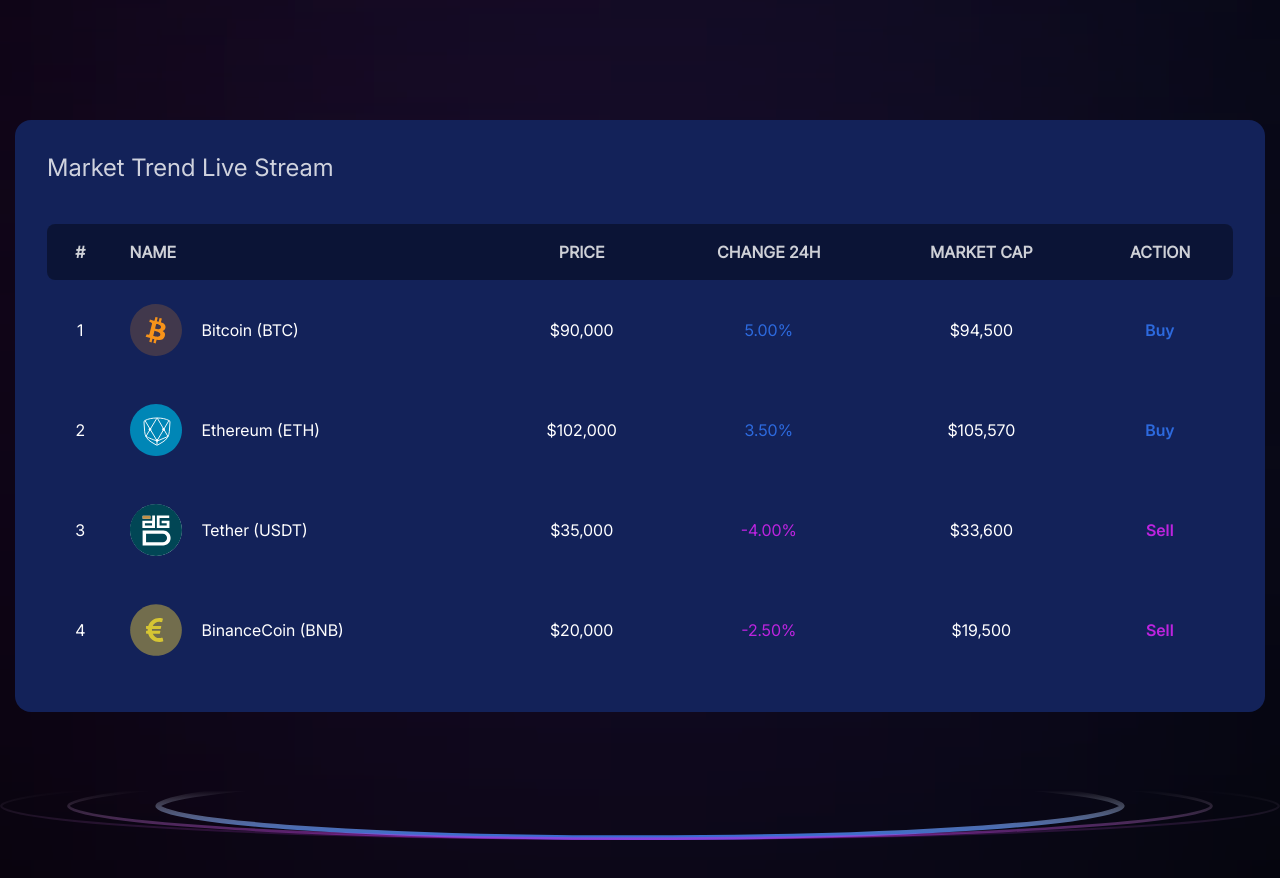
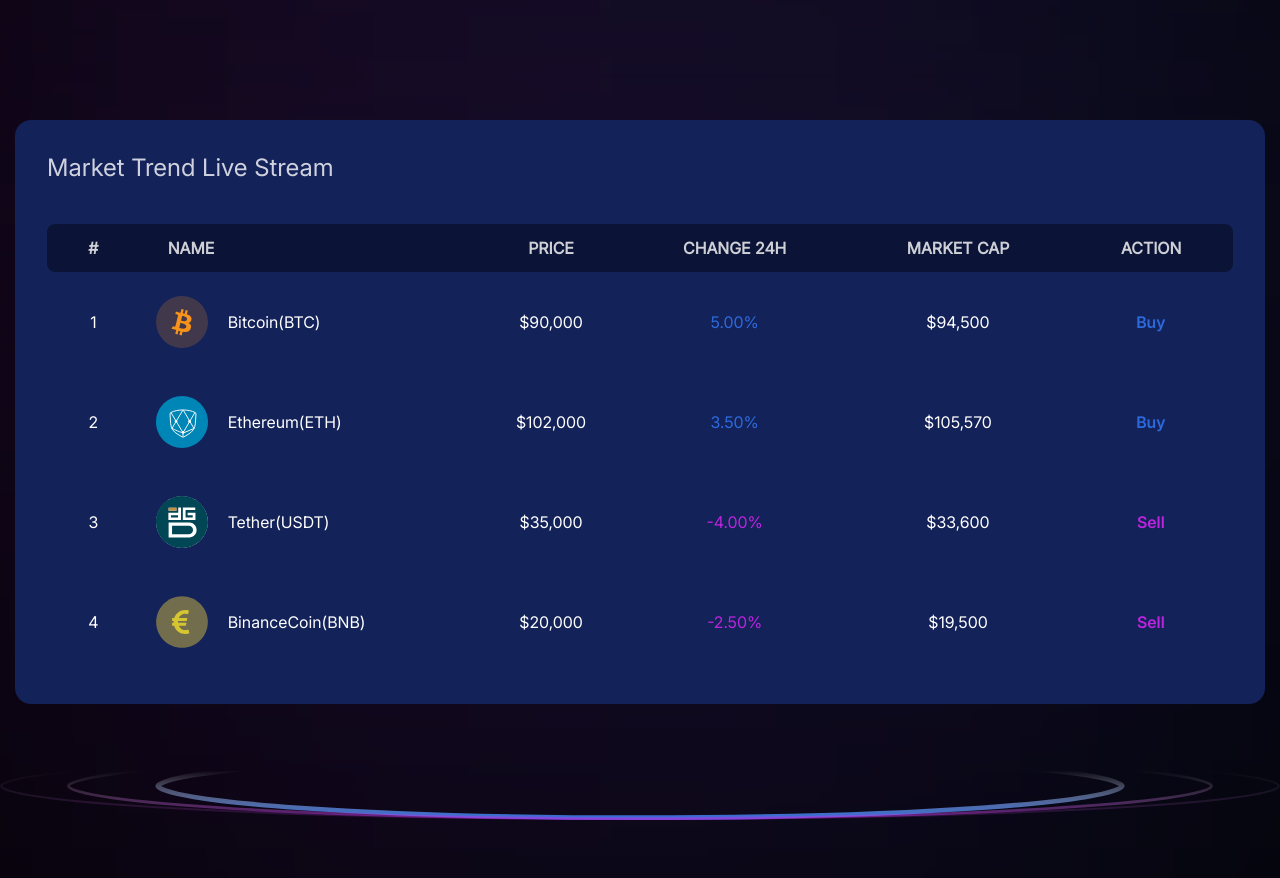
Before and after one commit to RaminHaghi/crypto, a plain HTML site: page index.html in a window 1280 px wide. Shown: the part 1840-2718 px from the top of the page. Drawn offline with Linux system fonts and the light colour scheme.

Commit message:
table coding and styles done

```diff
--- a/index.html
+++ b/index.html
@@ -9,6 +9,11 @@
             content="about crypto, digital marketing, bitcoin"
         />
         <meta name="author" content="Ramin Haghi" />
+        <link
+            rel="shortcut icon"
+            href="./images/logo/app-logo.png"
+            type="image/png"
+        />
         <link rel="stylesheet" href="./styles/app.css" />
     </head>
 
@@ -496,7 +501,7 @@
 
                 <div class="container">
                     <div
-                        class="bg-table-bg w-full px-4 py-8 xl:p-8 rounded-2xl"
+                        class="table-main bg-table-bg w-full px-4 py-8 xl:p-8 rounded-2xl overflow-auto"
                     >
                         <h4 class="text-title-section text-2xl">
                             Market Trend Live Stream
@@ -504,11 +509,11 @@
                         <table class="table-auto w-full mt-10 text-white">
                             <thead>
                                 <tr
-                                    class="bg-black-trp rounded-2xl *:p-4 text-title-section"
+                                    class="bg-black-trp rounded-2xl *:px-7 *:p-3 text-title-section"
                                 >
                                     <th class="rounded-s-lg">#</th>
                                     <th class="text-start">NAME</th>
-                                    <th>PRICE</th>
+                                    <th class="px-8">PRICE</th>
                                     <th>CHANGE 24H</th>
                                     <th>MARKET CAP</th>
                                     <th class="rounded-e-lg">ACTION</th>
@@ -516,17 +521,21 @@
                             </thead>
 
                             <tbody>
-                                <tr class="*:px-4 *:py-6 *:text-center">
+                                <tr
+                                    class="*:px-7 xl:*:px-4 *:py-6 *:text-center"
+                                >
                                     <td>1</td>
-                                    <td class="flex items-center gap-5">
+                                    <td
+                                        class="flex items-center text-end gap-3 lg:gap-5"
+                                    >
                                         <img
-                                            class="w-13 h-13"
+                                            class="w-10 lg:w-13 h-10 lg:h-13"
                                             src="./images/table/bitcoin.svg"
                                             alt="Bitcoint Icon"
                                         />
-                                        Bitcoin (BTC)
+                                        Bitcoin(BTC)
                                     </td>
-                                    <td>$90,000</td>
+                                    <td class="px-8">$90,000</td>
                                     <td class="text-app-blue">5.00%</td>
                                     <td>$94,500</td>
                                     <td
@@ -536,17 +545,21 @@
                                     </td>
                                 </tr>
 
-                                <tr class="*:px-4 *:py-6 *:text-center">
+                                <tr
+                                    class="*:px-7 xl:*:px-4 *:py-6 *:text-center"
+                                >
                                     <td>2</td>
-                                    <td class="flex items-center gap-5">
+                                    <td
+                                        class="flex items-center gap-3 lg:gap-5"
+                                    >
                                         <img
-                                            class="w-13 h-13"
+                                            class="w-10 lg:w-13 h-10 lg:h-13"
                                             src="./images/table/cryptoone.svg"
                                             alt="Bitcoint Icon"
                                         />
-                                        Ethereum (ETH)
+                                        Ethereum(ETH)
                                     </td>
-                                    <td>$102,000</td>
+                                    <td class="px-8">$102,000</td>
                                     <td class="text-app-blue">3.50%</td>
                                     <td>$105,570</td>
                                     <td
@@ -556,17 +569,21 @@
                                     </td>
                                 </tr>
 
-                                <tr class="*:px-4 *:py-6 *:text-center">
+                                <tr
+                                    class="*:px-7 xl:*:px-4 *:py-6 *:text-center"
+                                >
                                     <td>3</td>
-                                    <td class="flex items-center gap-5">
+                                    <td
+                                        class="flex items-center gap-3 lg:gap-5"
+                                    >
                                         <img
-                                            class="w-13 h-13"
+                                            class="w-10 lg:w-13 h-10 lg:h-13"
                                             src="./images/table/cryptothree.svg"
                                             alt="Bitcoint Icon"
                                         />
-                                        Tether (USDT)
+                                        Tether(USDT)
                                     </td>
-                                    <td>$35,000</td>
+                                    <td class="px-8">$35,000</td>
                                     <td class="text-app-purple">-4.00%</td>
                                     <td>$33,600</td>
                                     <td
@@ -576,17 +593,22 @@
                                     </td>
                                 </tr>
 
-                                <tr class="*:px-4 *:py-6 *:text-center">
+                                <tr
+                                    class="*:px-7 xl:*:px-4 *:py-6 *:text-center"
+                                >
                                     <td>4</td>
-                                    <td class="flex items-center gap-5">
+                                    <td
+                                        class="flex items-center gap-3 lg:gap-5"
+                                    >
                                         <img
-                                            class="w-13 h-13"
+                                            class="w-10 lg:w-13 h-10 lg:h-13"
                                             src="./images/table/cryptotwo.svg"
+                                            loading="lazy"
                                             alt="Bitcoint Icon"
                                         />
-                                        BinanceCoin (BNB)
+                                        BinanceCoin(BNB)
                                     </td>
-                                    <td>$20,000</td>
+                                    <td class="px-8">$20,000</td>
                                     <td class="text-app-purple">-2.50%</td>
                                     <td>$19,500</td>
                                     <td
@@ -603,7 +625,7 @@
                 <img
                     src="./images/table/Untitled.svg"
                     alt="Lines"
-                    class="w-full absolute bottom-0"
+                    class="w-full absolute bottom-18 lg:bottom-3"
                 />
             </section>
         </main>
```
Also changed, not shown: images/logo/app-logo.png (added), images/table/ellpse.png (deleted), styles/app.css.
